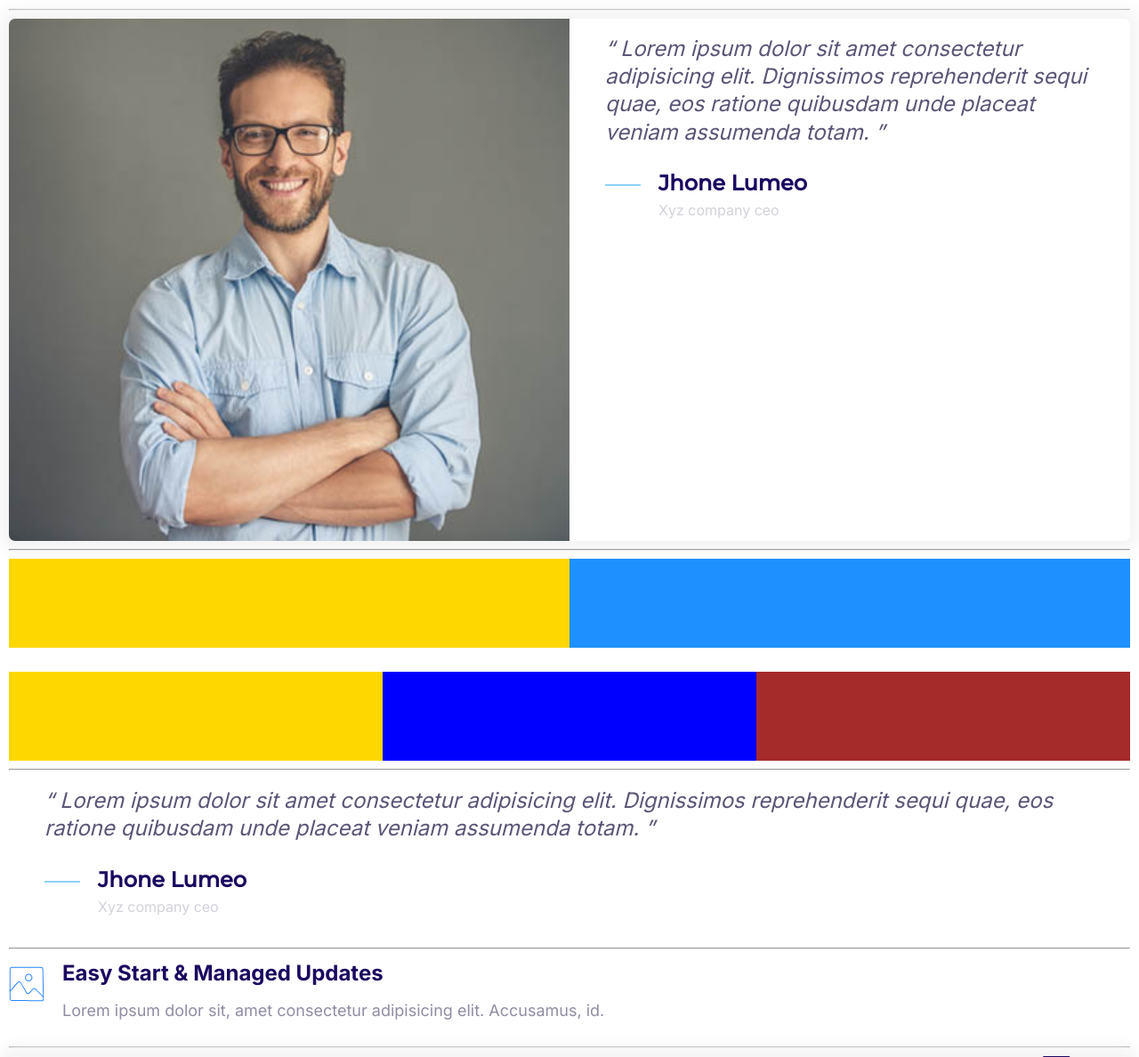
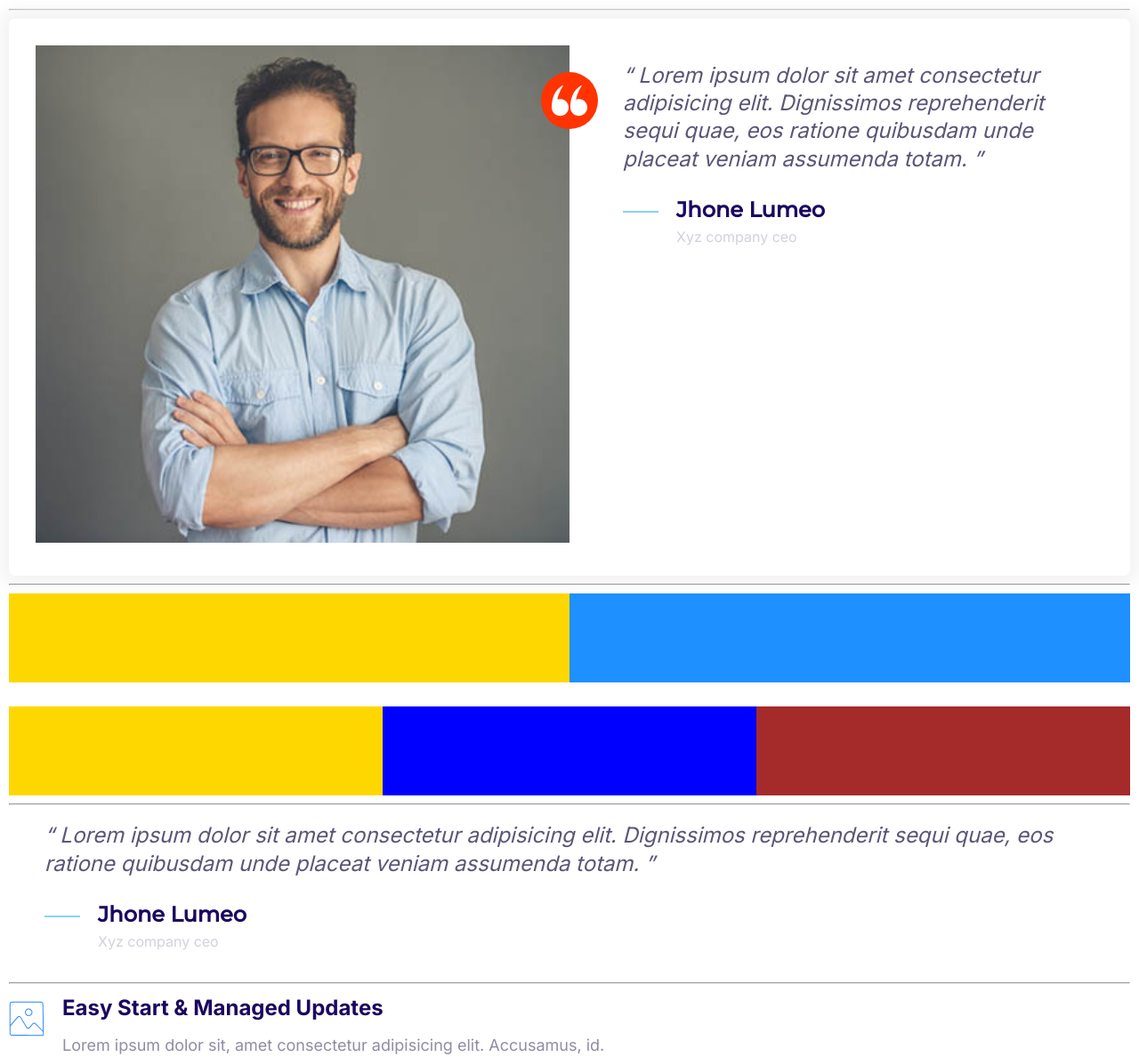
Before and after one commit to pesekt1/html-css-3, a PHP site: page / in a window 1280 px wide. Shown: the top 1188 px of the page at 89% size. Run offline with PHP 8.4, Linux system fonts and the light colour scheme.

Commit message:
testimonial

```diff
--- a/css/styles.css
+++ b/css/styles.css
@@ -178,6 +178,10 @@ a {
   fill: var(--color-primary);
 }
 
+.icon--white {
+  fill: #fff;
+}
+
 .icon-container {
   background: #e3e2e7;
   width: 64px;
@@ -187,6 +191,10 @@ a {
   display: inline-flex;
   justify-content: center;
   align-items: center;
+}
+
+.icon-container--accent {
+  background: var(--color-accent);
 }
 
 /*********************** buttons ******************************/
@@ -423,6 +431,7 @@ a {
 }
 
 /**************** Quote ****************************/
+
 .quote__text {
   font-size: 3rem;
   font-style: italic;
@@ -454,10 +463,7 @@ a {
 }
 
 @media screen and (min-width: 1024px) {
-  .quote__text {
-    font-size: 2.4rem;
-  }
-
+  .quote__text,
   .quote__author {
     font-size: 2.4rem;
   }
@@ -484,8 +490,36 @@ a {
   }
 }
 
-/* Testimonials */
+/********************** Testimonials ***********************/
+.testimonial {
+  padding: 3rem;
+}
 
 .testimonial__image {
+  position: relative;
+}
+
+.testimonial__image > .icon-container {
+  position: absolute;
+  right: -32px;
+  top: 3rem;
+}
+
+.testimonial__image > img {
   width: 100%;
 }
+
+@media screen and (min-width: 768px) {
+  .testimonial .quote__text,
+  .testimonial .quote__author {
+    font-size: 2.4rem;
+  }
+
+  .testimonial .quote__role {
+    font-size: 1.6rem;
+  }
+
+  .testimonial .quote {
+    margin-left: 6rem;
+  }
+}
--- a/index.html
+++ b/index.html
@@ -17,13 +17,19 @@
   <body>
     <hr />
     <!-- Testimonials -->
+    <!-- Card -->
     <div class="card testimonial">
+      <!-- Grid -->
       <div class="grid grid--1x2">
-        <img
-          class="testimonial__image"
-          src="images/testimonial.jpg"
-          alt="customer photo"
-        />
+        <div class="testimonial__image">
+          <img src="images/testimonial.jpg" alt="customer photo" />
+          <!-- Icon -->
+          <span class="icon-container icon-container--accent">
+            <svg class="icon icon--white">
+              <use xlink:href="images/sprite.svg#quotes"></use>
+            </svg>
+          </span>
+        </div>
         <!-- Quote -->
         <blockquote class="quote">
           <p class="quote__text">
```
Also changed, not shown: components/testimonial.html (added, +38 -0 lines).
